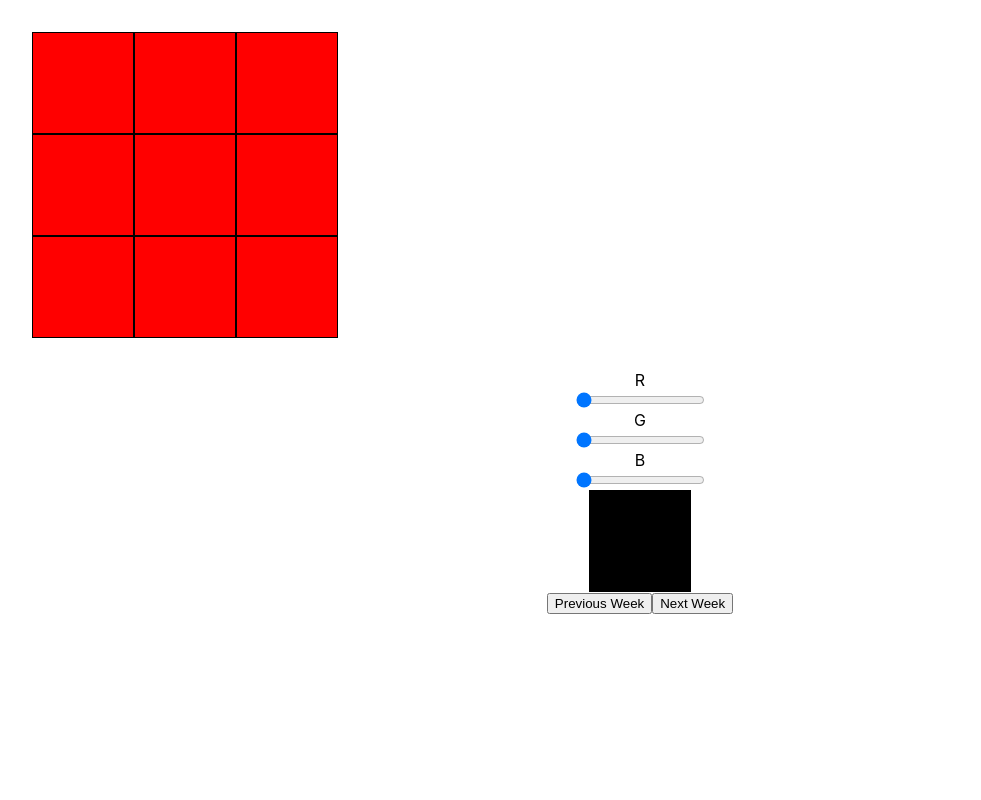
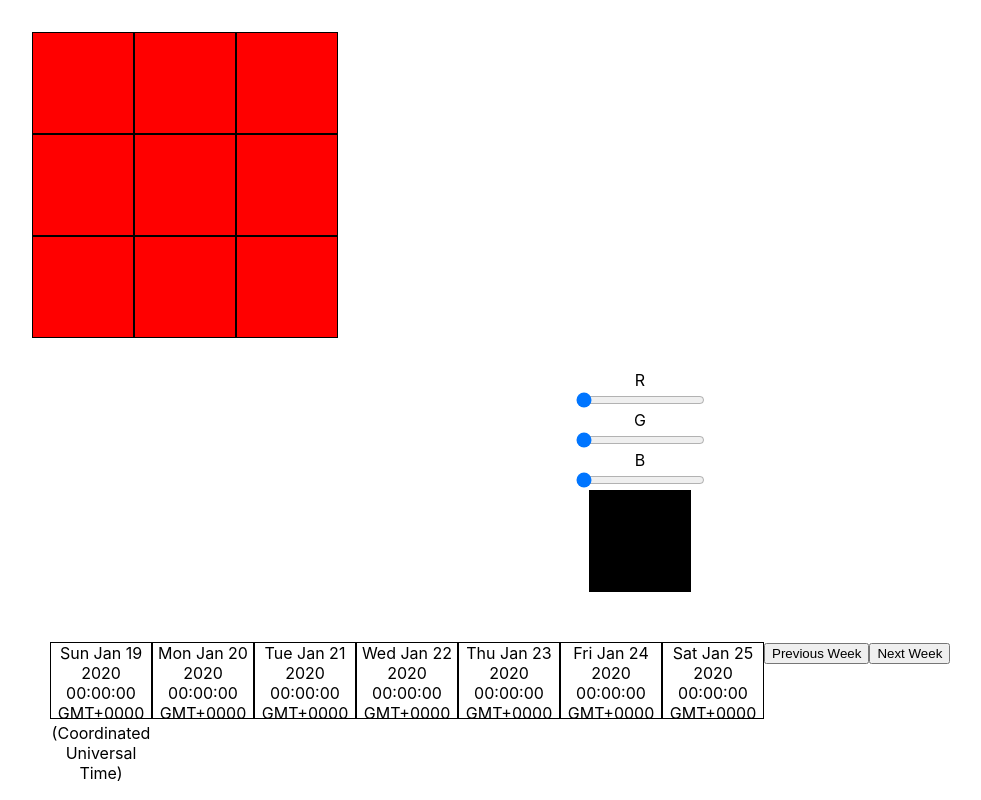
Before and after one commit to firewalkwithB/partner-app, a React (Create React App) app: page / in a window 1280 px wide. Shown: the whole page, without its empty margins (0-981 px from the left). Built offline with nearby package versions, Linux system fonts and the light colour scheme.

Commit message:
a to b finished date thingy

```diff
--- a/package.json
+++ b/package.json
@@ -6,6 +6,7 @@
     "@testing-library/jest-dom": "^4.2.4",
     "@testing-library/react": "^9.4.0",
     "@testing-library/user-event": "^7.2.1",
+    "moment": "^2.24.0",
     "react": "^16.12.0",
     "react-dom": "^16.12.0",
     "react-scripts": "3.3.0"
--- a/src/App.css
+++ b/src/App.css
@@ -70,3 +70,14 @@
   flex-direction: column;
   align-items: center;
 }
+.day {
+  width: 100px;
+  height: 75px;
+  border: 1px solid black;
+}
+
+#thisWeek {
+  display: flex;
+  flex-direction: row;
+  margin: 50px;
+}
--- a/src/App.js
+++ b/src/App.js
@@ -1,9 +1,10 @@
-import React, { useState } from 'react';
-import logo from './logo.svg';
-import './App.css';
-import Grid from './Components/Grid';
-import Slider from './Components/Slider';
-import ThisWeek from './Components/ThisWeek';
+import React, { useState } from "react"
+import logo from "./logo.svg"
+import "./App.css"
+import Grid from "./Components/Grid"
+import Slider from "./Components/Slider"
+import ThisWeek from "./Components/ThisWeek"
+import moment from "moment"
 
 //GRID CODE
 function App() {
@@ -16,41 +17,127 @@ function App() {
     false,
     false,
     false,
-    false,
-  ]);
+    false
+  ])
 
   const handleClickBox = e => {
-    console.log(e.target.innerText);
+    console.log(e.target.innerText)
 
-    let currentIndex = e.target.innerText;
+    let currentIndex = e.target.innerText
 
     if (grid[currentIndex] === false) {
-      grid[currentIndex] = true;
+      grid[currentIndex] = true
     } else {
-      grid[currentIndex] = false;
+      grid[currentIndex] = false
     }
-    setGrid([...grid]);
-  };
+    setGrid([...grid])
+  }
 
   // SLIDER CODE
 
-  let [colorNumber, setColorNumber] = useState([0, 0, 0]);
+  let [colorNumber, setColorNumber] = useState([0, 0, 0])
 
   const handleSlider = e => {
-    let newColor = [...colorNumber];
-    if (e.target.id === 'rSlider') {
-      newColor[0] = e.target.value;
-    } else if (e.target.id === 'gSlider') {
-      newColor[1] = e.target.value;
-    } else if (e.target.id === 'bSlider') {
-      newColor[2] = e.target.value;
+    let newColor = [...colorNumber]
+    if (e.target.id === "rSlider") {
+      newColor[0] = e.target.value
+    } else if (e.target.id === "gSlider") {
+      newColor[1] = e.target.value
+    } else if (e.target.id === "bSlider") {
+      newColor[2] = e.target.value
     }
-    setColorNumber(newColor);
-  };
+    setColorNumber(newColor)
+  }
 
   // THISWEEK CODE
 
-  let [week, setWeek] = useState([0, 1, 2, 3, 4, 5, 6]);
+  let [startDate, setStartDate] = useState(moment("01/19/2020").toDate())
+
+  let weekArray = [
+    startDate.toString(),
+    moment(startDate)
+      .add(1, "days")
+      .toString(),
+    moment(startDate)
+      .add(2, "days")
+      .toString(),
+    moment(startDate)
+      .add(3, "days")
+      .toString(),
+    moment(startDate)
+      .add(4, "days")
+      .toString(),
+    moment(startDate)
+      .add(5, "days")
+      .toString(),
+    moment(startDate)
+      .add(6, "days")
+      .toString()
+  ]
+
+  //  console.log(weekArray)
+  let [week, setWeek] = useState([...weekArray])
+
+  const previousWeek = e => {
+    let newStartDate = moment(startDate)
+      .subtract(7, "days")
+      .toString()
+
+    let previousWeekArray = [
+      newStartDate,
+      moment(newStartDate)
+        .add(1, "days")
+        .toString(),
+      moment(newStartDate)
+        .add(2, "days")
+        .toString(),
+      moment(newStartDate)
+        .add(3, "days")
+        .toString(),
+      moment(newStartDate)
+        .add(4, "days")
+        .toString(),
+      moment(newStartDate)
+        .add(5, "days")
+        .toString(),
+      moment(newStartDate)
+        .add(6, "days")
+        .toString()
+    ]
+    console.log(previousWeekArray)
+    setStartDate(newStartDate)
+    setWeek([...previousWeekArray])
+  }
+  const nextWeek = e => {
+    let newStartDate = moment(startDate)
+      .add(7, "days")
+      .toString()
+    console.log(newStartDate)
+    let previousWeekArray = [
+      newStartDate,
+      moment(newStartDate)
+        .add(1, "days")
+        .toString(),
+      moment(newStartDate)
+        .add(2, "days")
+        .toString(),
+      moment(newStartDate)
+        .add(3, "days")
+        .toString(),
+      moment(newStartDate)
+        .add(4, "days")
+        .toString(),
+      moment(newStartDate)
+        .add(5, "days")
+        .toString(),
+      moment(newStartDate)
+        .add(6, "days")
+        .toString()
+    ]
+    console.log(previousWeekArray)
+    setStartDate(newStartDate)
+    setWeek([...previousWeekArray])
+  }
 
   return (
     <div className="App">
@@ -61,12 +148,16 @@ function App() {
       <div id="thisWeek">
         <ThisWeek week={week} />
         <div id="weekButtons">
-          <button id="previous">Previous Week</button>
-          <button id="next">Next Week</button>
+          <button id="previous" onClick={previousWeek}>
+            Previous Week
+          </button>
+          <button id="next" onClick={nextWeek}>
+            Next Week
+          </button>
         </div>
       </div>
     </div>
-  );
+  )
 }
 
-export default App;
+export default App
--- a/src/Components/Slider.js
+++ b/src/Components/Slider.js
@@ -1,10 +1,10 @@
-import React from 'react';
+import React from "react"
 
 function Slider(props) {
   let styles = {
-    backgroundColor: `rgb(${props.colorNumber[0]},${props.colorNumber[1]},${props.colorNumber[2]})`,
-  };
-  console.log('hi');
+    backgroundColor: `rgb(${props.colorNumber[0]},${props.colorNumber[1]},${props.colorNumber[2]})`
+  }
+
   return (
     <div id="slider">
       <label htmlFor="rSlider">R</label>
@@ -36,7 +36,7 @@ function Slider(props) {
       ></input>
       <div id="colorBox" style={styles}></div>
     </div>
-  );
+  )
 }
 
-export default Slider;
+export default Slider
--- a/src/Components/ThisWeek.js
+++ b/src/Components/ThisWeek.js
@@ -1,9 +1,13 @@
-import React from 'react';
+import React from "react"
 
 function ThisWeek(props) {
-  return props.week.map(function(day) {
-    return <div></div>;
-  });
+  return props.week.map(function(day, index) {
+    return (
+      <div className="day" key={index}>
+        {day}
+      </div>
+    )
+  })
 }
 
-export default ThisWeek;
+export default ThisWeek
```
Also changed, not shown: 1 other file (tests, documents, lock files or other folders).
